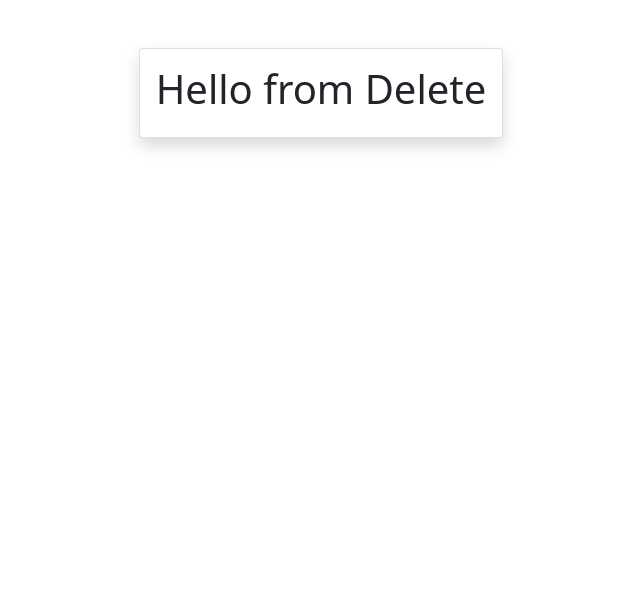
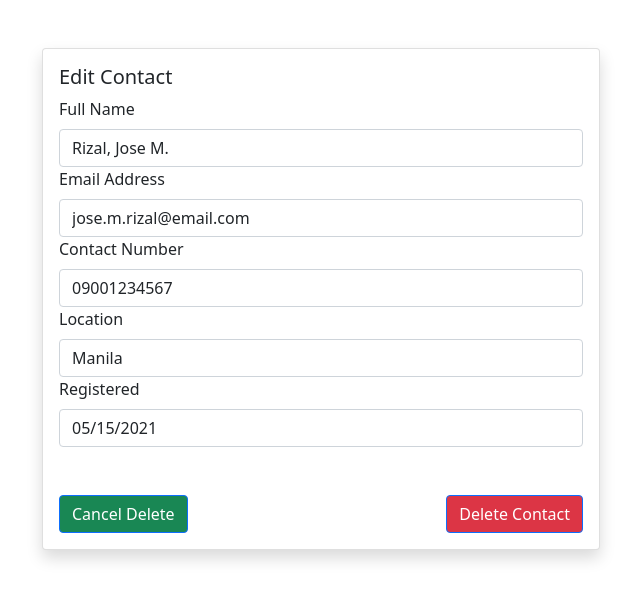
Before and after one commit to mrabara/contactlist, a React (Create React App) app: page /delete/1 in a window 1280 px wide. Shown: the top 600 px of the page, without its empty margins (319-959 px from the left). Built offline with nearby package versions, Linux system fonts and the light colour scheme.

Commit message:
add delete edit

```diff
--- a/src/App.js
+++ b/src/App.js
@@ -4,18 +4,20 @@ import { BrowserRouter as Router, Route, Switch } from 'react-router-dom';
 import { EditContact } from './components/EditContact';
 import { Home } from './components/Home';
 import { DeleteContact } from './components/DeleteContact';
-
+import { ViewContact } from './components/ViewContact';
+import { GlobalProvider } from './context/GlobalState';
 function App() {
   return (
-    <>
+    <GlobalProvider>
       <Router>
         <Switch>
           <Route exact path='/' component={Home} />
           <Route exact path='/contact/:id' component={EditContact} />
           <Route exact path='/delete/:id' component={DeleteContact} />
+          <Route exact path='/view/:id' component={ViewContact} />
         </Switch>
       </Router>
-    </>
+    </GlobalProvider>
   );
 }
 
--- a/src/components/Contacts.js
+++ b/src/components/Contacts.js
@@ -25,7 +25,9 @@ export const Contacts = ({ contact }) => {
             <td>{contact.registered}</td>
             <td>
                 <div className="d-flex justify-content-between">
-                    <Button className='text-info btn-light' size='sm' onClick={()=> viewContact(contact.id) }> <FontAwesomeIcon icon={ faEye} /> </Button>
+                    <Link to={`/view/${contact.id}` }>
+                        <Button className='text-info btn-light' size='sm'> <FontAwesomeIcon icon={ faEye} /> </Button>
+                    </Link>
                     <Link to={`/contact/${contact.id}`}>
                         <Button className='text-success btn-light' ><FontAwesomeIcon icon={faPencilAlt} /></Button>
                     </Link>
--- a/src/components/DeleteContact.js
+++ b/src/components/DeleteContact.js
@@ -1,21 +1,77 @@
-import React, { useContext } from 'react'
+import React, { useContext, useEffect, useState } from 'react'
 import { GlobalContext } from '../context/GlobalState'
 import { Button, Card, Form } from 'react-bootstrap';
+import { Link } from 'react-router-dom';
 
-export const DeleteContact = ({match}) => {
-    const { deleteContact, contacts } = useContext(GlobalContext);
+export const DeleteContact = ({match, history}) => {
+    const { deleteContact, contacts} = useContext(GlobalContext);
     const contactId = match.params.id;
 
+    const [location, setLocation] = useState ('');
+    const [contact, setContact] = useState('');
+    const [fname, setFname] = useState('');
+    const [email, setEmail] = useState('');
+    const [phone, setPhone] = useState('');
+    const [registered, setRegistered] = useState('');
 
+    useEffect (() => {
+        const selectedContact = contacts.find(cont => cont.id === +contactId);
+        setContact(selectedContact);
+        setFname(contact.fname);
+        setEmail(contact.email);
+        setLocation(contact.location);
+        setPhone(contact.phone);
+        setRegistered(contact.registered);
+        //eslint-disable-next-line react-hooks/exhaustive-deps
+    }, [contactId, contacts, contact ])
+
+
+    const onSubmit = (e) => {
+        e.preventDefault();
+
+        deleteContact(contactId);
+
+        history.push('/');
+    }
 
 
     return (
         <div className='container'>
             <div className="row">
                 <div className="col d-flex justify-content-center">
-                    <Card className='mt-5 shadow'>
+                    <Card className='w-50 mt-5 shadow'>
                         <Card.Body>
-                            <h1>Hello from Delete</h1>
+                            <Card.Title>Edit Contact</Card.Title>
+                            <Form onSubmit={onSubmit }>
+                                <Form.Group>
+                                    <Form.Label>Full Name</Form.Label>
+                                    <Form.Control value={ fname} type='text' placeholder='Last Name, First Name Middle Initial'  />
+                                </Form.Group>
+                                <Form.Group>
+                                    <Form.Label>Email Address</Form.Label>
+                                    <Form.Control value={email } type='email' placeholder='example@email.com' />
+                                </Form.Group>
+                                <Form.Group>
+                                    <Form.Label>Contact Number</Form.Label>
+                                    <Form.Control value={ phone} type='text' placeholder='99999999999'  />
+                                </Form.Group>
+                                <Form.Group>
+                                    <Form.Label>Location</Form.Label>
+                                    <Form.Control value={location} type='text' placeholder='Location'  />
+                                </Form.Group>
+                                <Form.Group>
+                                    <Form.Label>Registered</Form.Label>
+                                    <Form.Control value={ registered} type='text' placeholder='mm/dd/yyyy' onChange={(e)=> setRegistered(e.target.value)} />
+                                </Form.Group>
+                                <Form.Group>
+                                    <div className="d-flex justify-content-between mt-5">
+                                        <Link to='/'>
+                                            <Button className='bg-success'>Cancel Delete</Button>
+                                        </Link>
+                                        <Button type='submit' className='bg-danger'>Delete Contact</Button>
+                                    </div>
+                                </Form.Group>
+                            </Form>
                         </Card.Body>
                     </Card>
                 </div>
--- a/src/components/EditContact.js
+++ b/src/components/EditContact.js
@@ -1,19 +1,55 @@
-import React, { useContext, useState } from 'react'
+import React, { useContext, useEffect, useState } from 'react'
 import { Button, Card, Form } from 'react-bootstrap';
+import { Link } from 'react-router-dom';
 import { GlobalContext } from '../context/GlobalState'
 
 export const EditContact = ({ match}) => {
-    const { EditContact, locations} = useContext(GlobalContext);
+    const { editContact, locations, contacts} = useContext(GlobalContext);
     const contactId = match.params.id;
+    const [location, setLocation] = useState('');
+    const [contact, setContact] = useState('');
     const [fname, setFname] = useState('');
     const [email, setEmail] = useState('');
     const [phone, setPhone] = useState('');
-    const [location, setLocation] = useState('');
     const [registered, setRegistered] = useState('');
+
+    useEffect(() => {
+        const selectedContact = contacts.find(cont => cont.id === +contactId);
+        setContact(selectedContact);
+        setFname(contact.fname);
+        setEmail(contact.email);
+        setLocation(contact.location);
+        setPhone(contact.phone);
+        setRegistered(contact.registered);
+        //eslint-disable-next-line react-hooks/exhaustive-deps
+    }, [contactId, contacts, contact ])
+
+    const onSubmit = (e) => {
+        e.preventDefault();
+
+        if (!fname && !email && !phone && !location && !registered) {
+            alert('Please don\'t leave blank');
+            return;
+        }
+
+        const contactEdited = {
+            fname,
+            email,
+            phone,
+            location: !location ? 'Manila' : 'Cebu',
+            registered
+        }
 
 
 
+        editContact(contactEdited);
+        setEmail('');
+        setFname('');
+        setLocation('Select Location');
+        setPhone('');
+        setRegistered('');
 
+    }
 
 
     return (
@@ -23,7 +59,7 @@ export const EditContact = ({ match}) => {
                     <Card className='w-50 mt-5 shadow'>
                         <Card.Body>
                             <Card.Title>Edit Contact</Card.Title>
-                            <Form>
+                            <Form onSubmit={onSubmit }>
                                 <Form.Group>
                                     <Form.Label>Full Name</Form.Label>
                                     <Form.Control value={ fname} type='text' placeholder='Last Name, First Name Middle Initial' onChange={(e)=> setFname(e.target.value)} />
@@ -51,7 +87,9 @@ export const EditContact = ({ match}) => {
                                 </Form.Group>
                                 <Form.Group>
                                     <div className="d-flex justify-content-between mt-5">
-                                        <Button className='bg-danger'>Cancel Edit</Button>
+                                        <Link to='/'>
+                                            <Button className='bg-danger'>Cancel Edit</Button>
+                                        </Link>
                                         <Button type='submit' className='bg-success'>Save Edit</Button>
                                     </div>
                                 </Form.Group>
--- a/src/components/FormComponent.js
+++ b/src/components/FormComponent.js
@@ -14,7 +14,7 @@ export const FormComponent = () => {
     const onSubmit = (e) => {
         e.preventDefault();
         if (!fname && !email && !phone && !location && !registered) {
-            alert('Please don\' leave blank');
+            alert('Please don\'t leave blank');
             return;
         }
 
@@ -27,7 +27,6 @@ export const FormComponent = () => {
             registered
         }
 
-        console.log(newContact);
 
         addContact(newContact);
         setEmail('');
--- a/src/components/Home.js
+++ b/src/components/Home.js
@@ -1,5 +1,4 @@
 import React from 'react'
-import { GlobalProvider } from '../context/GlobalState'
 import { ContactList } from './ContactList'
 import { FormComponent } from './FormComponent'
 
@@ -9,7 +8,7 @@ export const Home = () => {
             <header>
                 <h1 className='text-center text-primary'>Contacts List</h1>
             </header>
-            <GlobalProvider>
+
             <div className="row">
                 <div className="col-3">
                 <FormComponent />
@@ -18,7 +17,7 @@ export const Home = () => {
                 <ContactList />
                 </div>
             </div>
-            </GlobalProvider>
+
         </>
     )
 }
--- /dev/null
+++ b/src/components/ViewContact.js
@@ -0,0 +1,9 @@
+import React from 'react'
+
+export const ViewContact = () => {
+    return (
+        <div>
+            <h1>Hello From View</h1>
+        </div>
+    )
+}
--- a/src/context/AppReducer.js
+++ b/src/context/AppReducer.js
@@ -4,6 +4,16 @@ const reducer = (state, action) => {
             return {
                 ...state,
                 contacts: [...state.contacts, action.payload]
+            }
+        case 'EDIT_CONTACT':
+            return {
+                ...state,
+                contacts: action.payload
+            }
+        case 'DELETE_CONTACT':
+            return {
+                ...state,
+                contacts: state.contacts.filter(contact => contact.id !== action.payload)
             }
         default:
             return state;
--- a/src/context/GlobalState.js
+++ b/src/context/GlobalState.js
@@ -53,12 +53,19 @@ export const GlobalProvider = ({ children }) => {
         })
     }
 
-    const editContact = (id) => {
+    const editContact = (contact) => {
         dispatch({
             type: 'EDIT_CONTACT',
+            payload: contact
+        })
+    }
+
+    const deleteContact = (id) => {
+        dispatch({
+            type: 'DELETE_CONTACT',
             payload: id
         })
     }
 
-    return (<GlobalContext.Provider value={{ contacts: state.contacts, locations: state.locations, addContact, editContact }}>{ children }</GlobalContext.Provider>)
+    return (<GlobalContext.Provider value={{ contacts: state.contacts, locations: state.locations, addContact, editContact, deleteContact }}>{ children }</GlobalContext.Provider>)
 }
```
Lines whose indentation alone changed are shown as unchanged.
